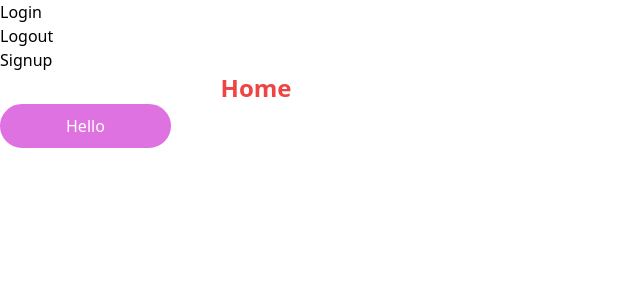
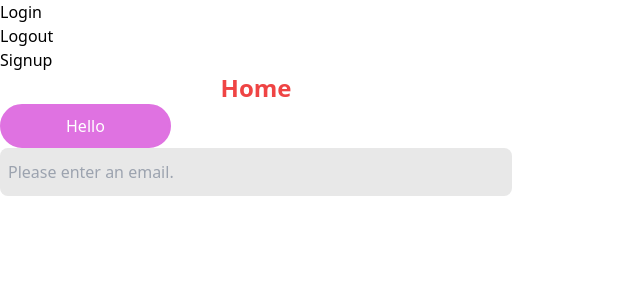
Before and after one commit to anshag01/Platemate-uofthacks-x, a React (Create React App) app in the folder frontend/: page / in a window 1280 px wide. Shown: the top 300 px of the page, without its empty margins (0-640 px from the left). Built offline with nearby package versions, Linux system fonts and the light colour scheme.

Commit message:
feat(input): completed input boxes

```diff
--- /dev/null
+++ b/frontend/src/components/ui/Input.jsx
@@ -0,0 +1,13 @@
+const Input = (props) => {
+    const { placeholder, type } = props;
+
+    return (
+        <input
+            type={type}
+            className="outline-0 py-3 px-2 w-full bg-[#E8E8E8] rounded-lg"
+            placeholder={placeholder}
+        />
+    );
+};
+
+export default Input;
--- a/frontend/src/pages/Home.jsx
+++ b/frontend/src/pages/Home.jsx
@@ -1,13 +1,15 @@
-import Container from "../components/ui/Container"
-import Header from "../components/ui/Header"
+import Container from '../components/ui/Container';
+import Header from '../components/ui/Header';
+import Input from '../components/ui/Input';
 
 const Home = () => {
-  return (
-    <Container>
-      <Header text="Home" />
-      <button className="btn">Hello</button>
-    </Container>
-  )
-}
+    return (
+        <Container>
+            <Header text="Home" />
+            <button className="btn">Hello</button>
+            <Input type="email" placeholder="Please enter an email."></Input>
+        </Container>
+    );
+};
 
-export default Home
+export default Home;
```
